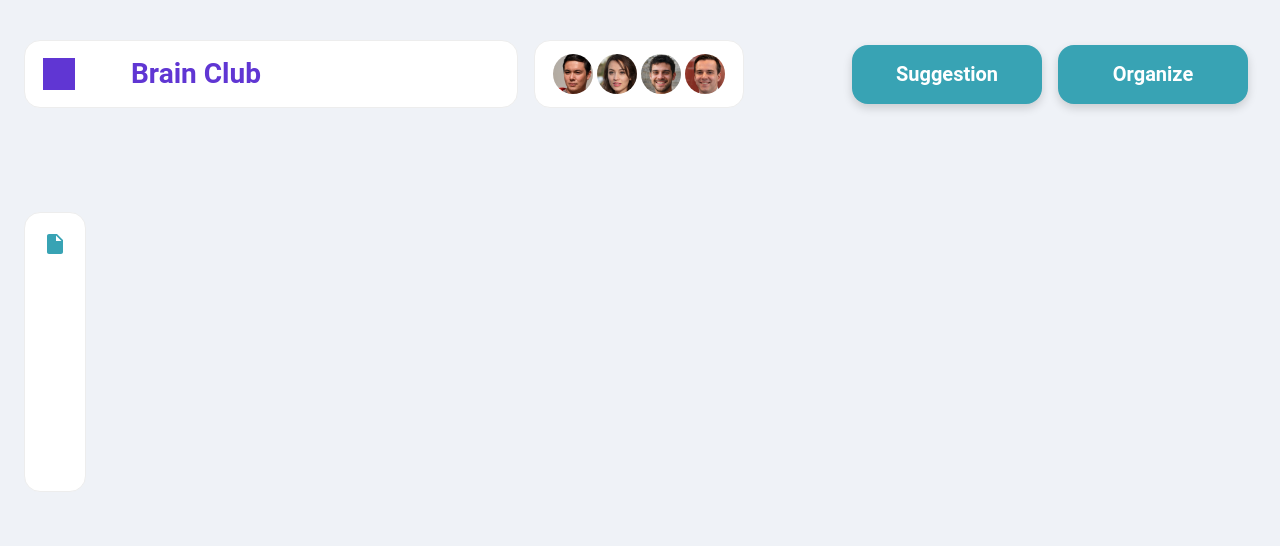
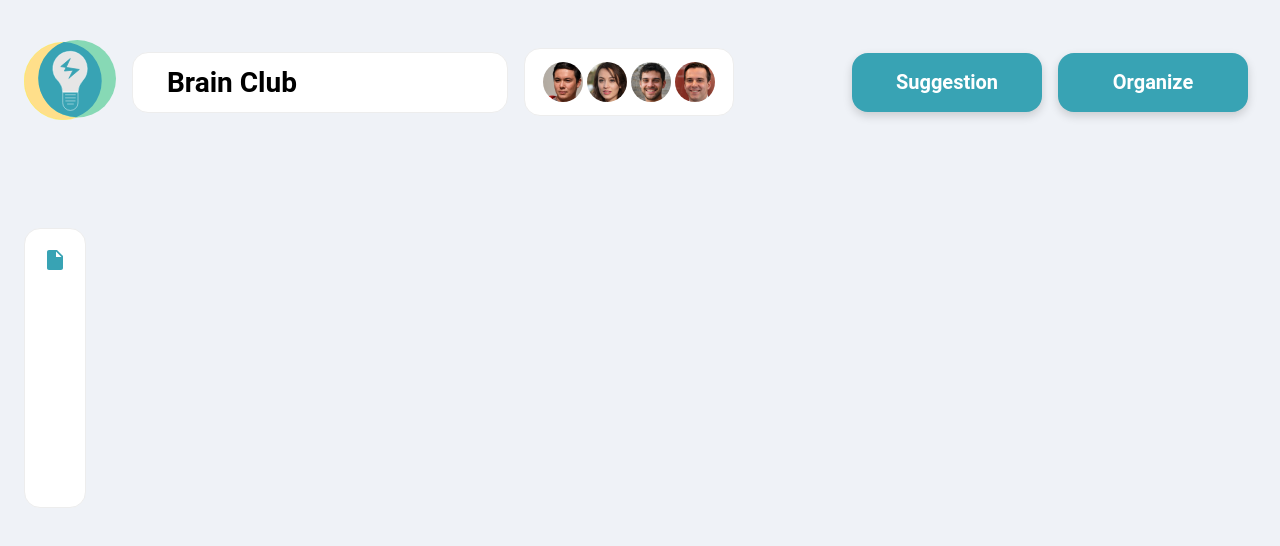
Before and after one commit to ThisisHubert/brainclub, a React (Create React App) app in the folder web/: page / in a window 1280 px wide. Shown: the top 546 px of the page. Built offline with nearby package versions, Linux system fonts and the light colour scheme.

Commit message:
Add brain club logo

```diff
--- a/web/src/components/Header.tsx
+++ b/web/src/components/Header.tsx
@@ -7,6 +7,7 @@ import image3 from 'assets/images/image3.jpeg'
 import image4 from 'assets/images/image4.jpeg'
 import Suggestions from 'components/Suggestions'
 import { ActionButton } from './ActionButton'
+import logo from 'assets/images/logo.svg'
 
 interface StyleProps {
   backgroundColor: string
@@ -34,17 +35,27 @@ export function Header(): ReactElement {
       justifyContent='space-between'
     >
       <Box display='flex' flexDirection='row' alignItems='center'>
+        <Box width={92}>
+          <img src={logo} alt='' />
+        </Box>
+        <Box ml={2} />
         <Box
           className={classes.container}
-          width={456}
+          width={338}
           display='flex'
           px={5}
           py={1.5}
           alignItems='center'
         >
-          <Box height={32} width={32} bgcolor='#6036d3' />
-          <Box ml={7}>
-            <Typography variant={'h3'} color='primary'>
+          <Box ml={2}>
+            <Typography
+              style={{
+                lineHeight: 'unset',
+              }}
+              display='block'
+              variant='h3'
+              component='h3'
+            >
               Brain Club
             </Typography>
           </Box>
```
Also changed, not shown: web/src/assets/images/logo.svg (added).
